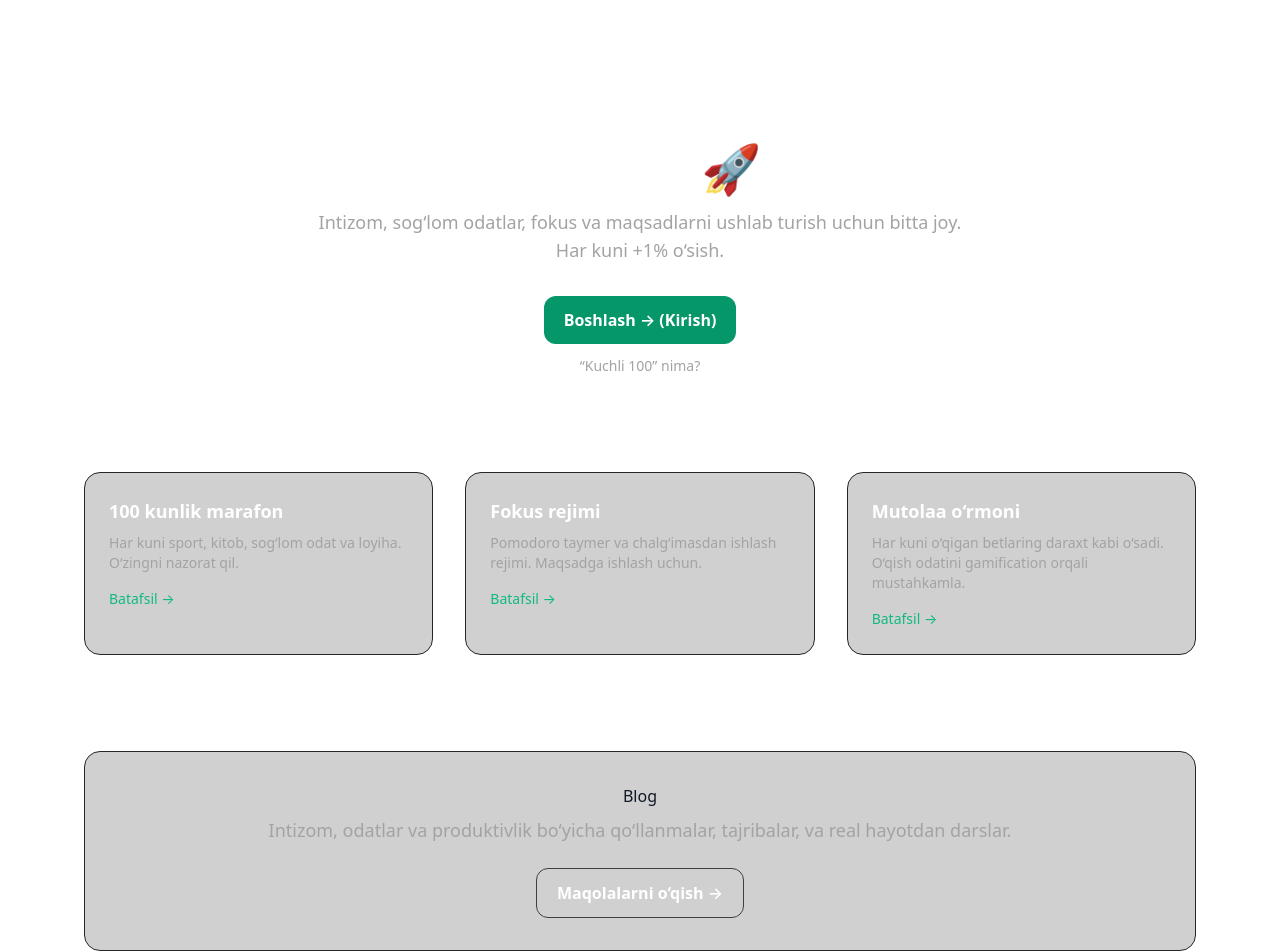
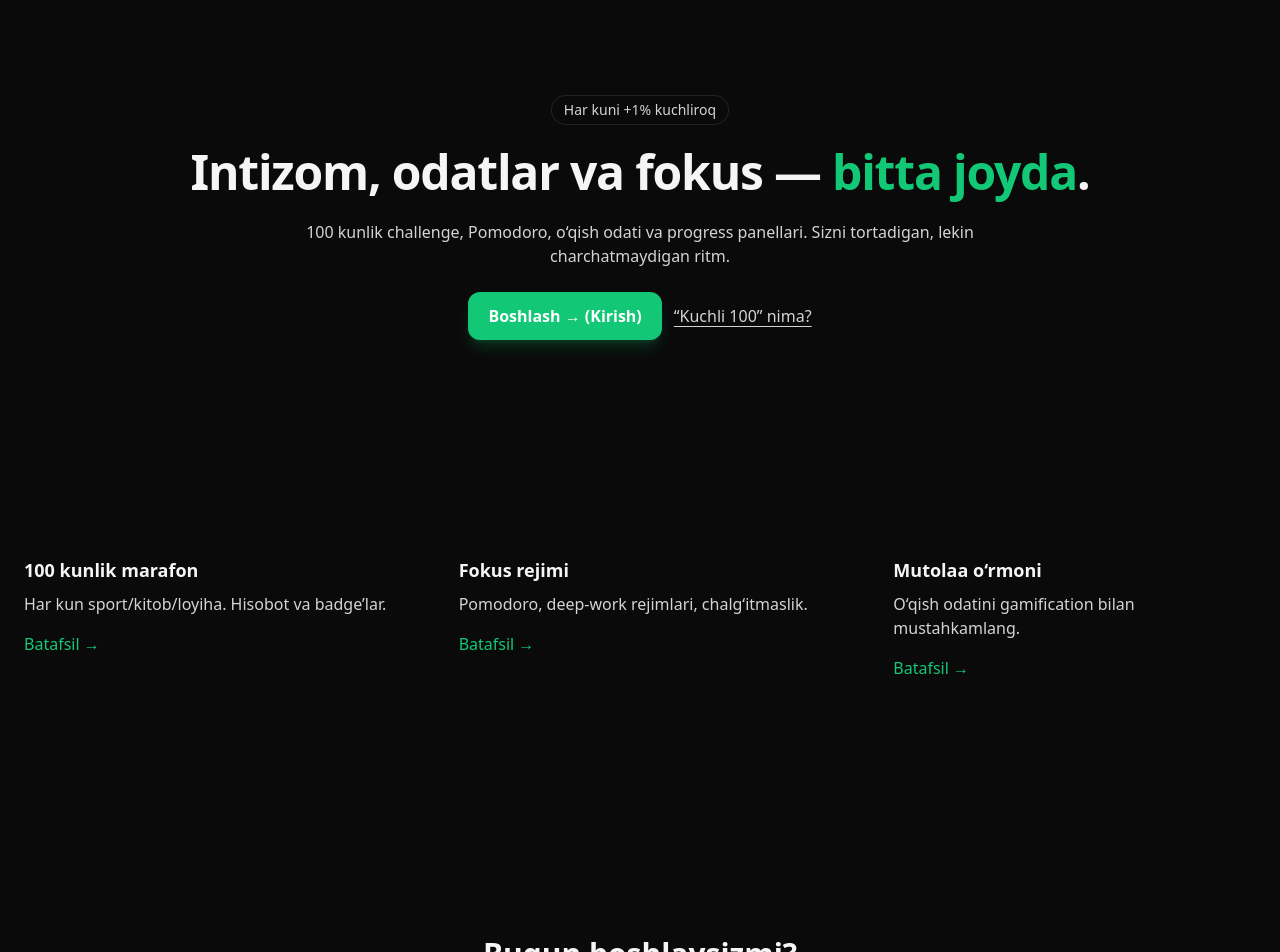
Before and after one commit to umaralikenjayev2/kuchlilar-site, a Next.js app: page / in a window 1280 px wide. Shown: the top 952 px of the page. Built offline with nearby package versions, Linux system fonts and the light colour scheme.

Commit message:
feat(ui): yangi hero+sections, tailwind theme, ui components

```diff
--- a/app/blog/page.tsx
+++ b/app/blog/page.tsx
@@ -1,48 +1,30 @@
 import Link from "next/link";
 
-export default function BlogIndexPage() {
+const posts = [
+  {
+    slug: "first-post",
+    title: "Nega 100 kunlik challenge sindirmaydi, balki tuzatadi",
+    desc: "Motivatsiya o‘tadi, sistema qoladi. Qanday qilib barqarorlikni quramiz?",
+    date: "2025-10-29",
+  },
+];
+
+export default function BlogIndex() {
   return (
-    <div className="mx-auto max-w-3xl px-5 py-16 md:py-24">
-      <h1 className="text-white text-3xl md:text-4xl font-bold tracking-tight">
-        Blog
-      </h1>
-      <p className="section-text mt-4">
-        Intizom, fokus, odatlar va o‘sish bo‘yicha maqolalar.
-      </p>
+    <div className="container-grid py-16 md:py-24">
+      <h1 className="text-3xl md:text-4xl font-bold">Blog</h1>
+      <p className="mt-3 text-zinc-300">Intizom, fokus, odatlar va o‘sish.</p>
 
-      <div className="mt-10 space-y-8">
-        <ArticlePreview
-          href="/blog/first-post"
-          title="Nega 100 kunlik challenge hayotingizni sindirmaydi, balki tuzatadi"
-          desc="Motivatsiya o‘tib ketadi. Sistemalar qoladi. Mana qanday qilib o‘zingni majburlamasdan barqaror bo‘lish mumkin."
-          date="2025-10-29"
-        />
+      <div className="mt-10 space-y-6">
+        {posts.map(p=>(
+          <Link key={p.slug} href={`/blog/${p.slug}`} className="card p-6 block hover:ring-brand-500/30 transition">
+            <div className="text-xs text-zinc-400">{p.date}</div>
+            <div className="mt-1 text-lg font-semibold">{p.title}</div>
+            <div className="mt-2 text-zinc-300">{p.desc}</div>
+            <div className="mt-4 text-brand-500">O‘qish →</div>
+          </Link>
+        ))}
       </div>
     </div>
   );
 }
-
-function ArticlePreview(props: {
-  href: string;
-  title: string;
-  desc: string;
-  date: string;
-}) {
-  return (
-    <Link
-      href={props.href}
-      className="block rounded-xl border border-neutral-800 bg-neutral-900/20 p-5 hover:bg-neutral-900/40 hover:border-brand-500/40 transition-colors"
-    >
-      <div className="text-xs text-neutral-500">{props.date}</div>
-      <div className="text-white font-semibold text-lg mt-1">
-        {props.title}
-      </div>
-      <div className="text-neutral-400 text-sm mt-2">
-        {props.desc}
-      </div>
-      <div className="text-brand-500 text-sm mt-4 inline-block">
-        O‘qish →
-      </div>
-    </Link>
-  );
-}
--- a/app/layout.tsx
+++ b/app/layout.tsx
@@ -1,31 +1,34 @@
-// app/layout.tsx
 import type { Metadata, Viewport } from "next";
-import "../styles/globals.css";
+import "./../styles/globals.css";
 
 export const metadata: Metadata = {
-  title: "Kuchlilar — 1% o‘sish har kuni",
-  description: "Intizom, sog‘lom turmush va o‘sish uchun platforma.",
+  title: "Kuchlilar — Har kuni +1%",
+  description: "Intizom, sog‘lom odatlar, fokus va maqsadlar platformasi.",
   openGraph: {
     title: "Kuchlilar",
-    description: "Har kuni 1% kuchliroq",
+    description: "Har kuni +1% kuchliroq.",
     url: "https://kuchlilar.com",
     type: "website",
+    images: ["/og.png"],
   },
   twitter: { card: "summary_large_image" },
 };
 
-// Ixtiyoriy: kerak bo‘lsa Viewport (bu ham 'next' dan)
 export const viewport: Viewport = {
   width: "device-width",
-  initialScale: 1,
   themeColor: "#111827",
 };
 
 export default function RootLayout({ children }: { children: React.ReactNode }) {
   return (
     <html lang="uz">
-      <body className="min-h-screen bg-white text-gray-900">
-        {children}
+      <body>
+        <div className="min-h-screen flex flex-col">
+          {/* Header */}
+          {/* @ts-expect-error Server Component children */}
+          {children}
+          {/* Footer */}
+        </div>
       </body>
     </html>
   );
--- a/app/page.tsx
+++ b/app/page.tsx
@@ -1,86 +1,62 @@
-import CTAButton from "@/components/CTAButton";
+import Container from "@/components/ui/Container";
+import Section from "@/components/ui/Section";
+import { Button } from "@/components/ui/Button";
 import Link from "next/link";
 
 export default function HomePage() {
   return (
-    <div className="mx-auto max-w-6xl px-5 py-16 md:py-24">
-      {/* HERO */}
-      <section className="text-center max-w-2xl mx-auto">
-        <h1 className="text-3xl md:text-5xl font-bold text-white tracking-tight">
-          Kuchlilar platformasiga xush kelibsiz 🚀
+    <>
+      <Section className="relative">
+        <Container>
+          <div className="text-center space-y-6">
+            <div className="inline-flex rounded-full ring-1 ring-white/10 px-3 py-1 text-sm text-zinc-300">
+              Har kuni +1% kuchliroq
+            </div>
+            <h1 className="text-4xl md:text-5xl font-bold tracking-tight">
+              Intizom, odatlar va fokus — <span className="text-brand-500">bitta joyda</span>.
             </h1>
-        <p className="section-text mt-4">
-          Intizom, sog‘lom odatlar, fokus va maqsadlarni ushlab turish uchun
-          bitta joy. Har kuni +1% o‘sish.
+            <p className="mx-auto max-w-2xl text-zinc-300">
+              100 kunlik challenge, Pomodoro, o‘qish odati va progress panellari. Sizni tortadigan, lekin charchatmaydigan ritm.
             </p>
-
-        <div className="mt-8 flex flex-col items-center gap-3">
-          <CTAButton />
-          <Link
-            href="/kuchli-100"
-            className="text-neutral-400 text-sm hover:text-white"
-          >
+            <div className="flex items-center justify-center gap-3">
+              <Button href="https://app.kuchlilar.com">Boshlash → (Kirish)</Button>
+              <Link className="underline underline-offset-4 text-zinc-300 hover:text-white" href="/kuchli-100">
                 “Kuchli 100” nima?
               </Link>
             </div>
-      </section>
+          </div>
+        </Container>
+      </Section>
 
-      {/* FEATURES */}
-      <section className="mt-24 grid gap-8 md:grid-cols-3">
-        <FeatureCard
-          title="100 kunlik marafon"
-          desc="Har kuni sport, kitob, sog‘lom odat va loyiha. O‘zingni nazorat qil."
-          href="/kuchli-100"
-        />
-        <FeatureCard
-          title="Fokus rejimi"
-          desc="Pomodoro taymer va chalg‘imasdan ishlash rejimi. Maqsadga ishlash uchun."
-          href="https://app.kuchlilar.com/pomodoro"
-          external
-        />
-        <FeatureCard
-          title="Mutolaa o‘rmoni"
-          desc="Har kuni o‘qigan betlaring daraxt kabi o‘sadi. O‘qish odatini gamification orqali mustahkamla."
-          href="https://app.kuchlilar.com/forest"
-          external
-        />
-      </section>
+      <Section>
+        <Container>
+          <div className="grid md:grid-cols-3 gap-6">
+            {[
+              {t:"100 kunlik marafon",d:"Har kun sport/kitob/loyiha. Hisobot va badge’lar."},
+              {t:"Fokus rejimi",d:"Pomodoro, deep-work rejimlari, chalg‘itmaslik."},
+              {t:"Mutolaa o‘rmoni",d:"O‘qish odatini gamification bilan mustahkamlang."},
+            ].map((i)=>(
+              <div key={i.t} className="card p-6">
+                <div className="text-lg font-semibold">{i.t}</div>
+                <p className="mt-2 text-zinc-300">{i.d}</p>
+                <Link href="/kuchli-100" className="mt-4 inline-block text-brand-500">Batafsil →</Link>
+              </div>
+            ))}
+          </div>
+        </Container>
+      </Section>
 
-      {/* BLOG CTA */}
-      <section className="mt-24 rounded-2xl border border-neutral-800 bg-neutral-900/20 p-8 text-center">
-        <h2 className="section-headline">Blog</h2>
-        <p className="section-text mt-2">
-          Intizom, odatlar va produktivlik bo‘yicha qo‘llanmalar, tajribalar,
-          va real hayotdan darslar.
-        </p>
-        <Link
-          href="/blog"
-          className="btn-outline mt-6 inline-block rounded-xl"
-        >
-          Maqolalarni o‘qish →
-        </Link>
-      </section>
+      <Section>
+        <Container>
+          <div className="card p-10 text-center">
+            <h2 className="text-2xl md:text-3xl font-bold">Bugun boshlaysizmi?</h2>
+            <p className="mt-3 text-zinc-300">5 daqiqadan start. Profil oching, birinchi maqsadni belgilang.</p>
+            <div className="mt-6">
+              <Button href="https://app.kuchlilar.com">Kirish</Button>
             </div>
+          </div>
+        </Container>
+      </Section>
+    </>
   );
 }
-
-function FeatureCard(props: {
-  title: string;
-  desc: string;
-  href: string;
-  external?: boolean;
-}) {
-  return (
-    <a
-      href={props.href}
-      {...(props.external ? { target: "_blank", rel: "noopener noreferrer" } : {})}
-      className="block rounded-2xl border border-neutral-800 bg-neutral-900/20 p-6 hover:border-brand-500/40 hover:bg-neutral-900/40 transition-colors"
-    >
-      <div className="text-white font-semibold text-lg">{props.title}</div>
-      <div className="text-neutral-400 text-sm mt-2">{props.desc}</div>
-      <div className="text-brand-500 text-sm mt-4 inline-block">
-        Batafsil →
-      </div>
-    </a>
-  );
-}
--- /dev/null
+++ b/components/ui/Button.tsx
@@ -0,0 +1,4 @@
+import Link from "next/link";
+export function Button({href, children}:{href:string; children:React.ReactNode}) {
+  return <Link className="btn-primary" href={href}>{children}</Link>;
+}
--- /dev/null
+++ b/components/ui/Container.tsx
@@ -0,0 +1,3 @@
+export default function Container({children}:{children:React.ReactNode}) {
+  return <div className="container-grid">{children}</div>;
+}
--- /dev/null
+++ b/components/ui/Section.tsx
@@ -0,0 +1,3 @@
+export default function Section({children, className=""}:{children:React.ReactNode; className?:string}) {
+  return <section className={`py-16 md:py-24 ${className}`}>{children}</section>;
+}
--- a/styles/globals.css
+++ b/styles/globals.css
@@ -2,36 +2,14 @@
 @tailwind components;
 @tailwind utilities;
 
-/* --- global body styles (dark mode look) --- */
-body {
-  @apply bg-neutral-950 text-neutral-50 antialiased;
-  font-family: system-ui, -apple-system, BlinkMacSystemFont, "Inter", "SF Pro Text", Roboto, "Helvetica Neue", Arial, sans-serif;
-}
+html, body { @apply bg-neutral-950 text-neutral-100 antialiased; }
 
-/* max-width container helper */
-.section-wrapper {
-  @apply mx-auto max-w-3xl px-5 py-16 md:px-24;
-}
+/* container helper */
+.container-page { @apply mx-auto max-w-6xl px-5 md:px-8; }
 
-/* shared text styles */
-.section-heading {
-  @apply text-white text-3xl md:text-4xl font-bold tracking-tight;
-}
+/* buttons */
+.btn-primary { @apply inline-flex items-center gap-2 rounded-xl bg-brand-500 px-5 py-3 font-semibold text-white shadow-lg shadow-brand-500/20 hover:bg-brand-600 transition; }
+.btn-outline { @apply inline-flex items-center gap-2 rounded-xl border border-neutral-700 px-5 py-3 font-semibold text-neutral-100 hover:bg-neutral-900 transition; }
 
-.section-text {
-  @apply text-neutral-400 text-base md:text-lg leading-relaxed;
-}
-
-/* simple button styles */
-.btn-primary {
-  @apply inline-block rounded-xl bg-brand-600 px-5 py-3 text-base font-semibold text-white hover:bg-brand-500 transition;
-}
-
-.btn-outline {
-  @apply inline-block rounded-xl border border-neutral-700 bg-transparent px-5 py-3 text-base font-semibold text-white hover:bg-neutral-800 transition;
-}
-
-/* footer background / border helpers */
-.footer-shell {
-  @apply border-t border-neutral-800 bg-neutral-950 text-neutral-500 text-sm;
-}
+/* glass card */
+.card-glass { @apply rounded-2xl border border-white/10 bg-white/5 backdrop-blur-md; }
--- a/tailwind.config.ts
+++ b/tailwind.config.ts
@@ -1,24 +1,30 @@
+// tailwind.config.ts
 import type { Config } from "tailwindcss";
 import typography from "@tailwindcss/typography";
 
-const config: Config = {
-  content: [
-    "./app/**/*.{ts,tsx}",
-    "./components/**/*.{ts,tsx}",
-  ],
+export default {
+  content: ["./app/**/*.{ts,tsx}", "./components/**/*.{ts,tsx}"],
   theme: {
     extend: {
       colors: {
         brand: {
-          50:  "#ecfdf5",
-          100: "#d1fae5",
-          500: "#10b981", // yashil / kuchli rang
-          600: "#059669",
+          50:  "#ecfff6",
+          100: "#d4ffe9",
+          200: "#a7fed2",
+          300: "#6df9b5",
+          400: "#2fec95",
+          500: "#12c876",   // primary (yashil)
+          600: "#0ca762",
+          700: "#0a8750",
+          800: "#0a6c43",
+          900: "#0a5738",
         },
+      },
+      backgroundImage: {
+        "hero-gradient":
+          "radial-gradient(1200px 600px at 80% 10%, rgba(18,200,118,.25), transparent 60%), radial-gradient(800px 400px at 0% 0%, rgba(59,130,246,.18), transparent 60%)",
       },
     },
   },
   plugins: [typography],
-};
-
-export default config;
+} satisfies Config;
```
Also changed, not shown: app/kuchli-100/page.tsx (+28 -34 lines), package.json (+11 -10 lines), tsconfig.json (+39 -26 lines), next-env.d.ts, 2 other files (tests, documents, lock files or other folders). Lines whose indentation alone changed are shown as unchanged.
